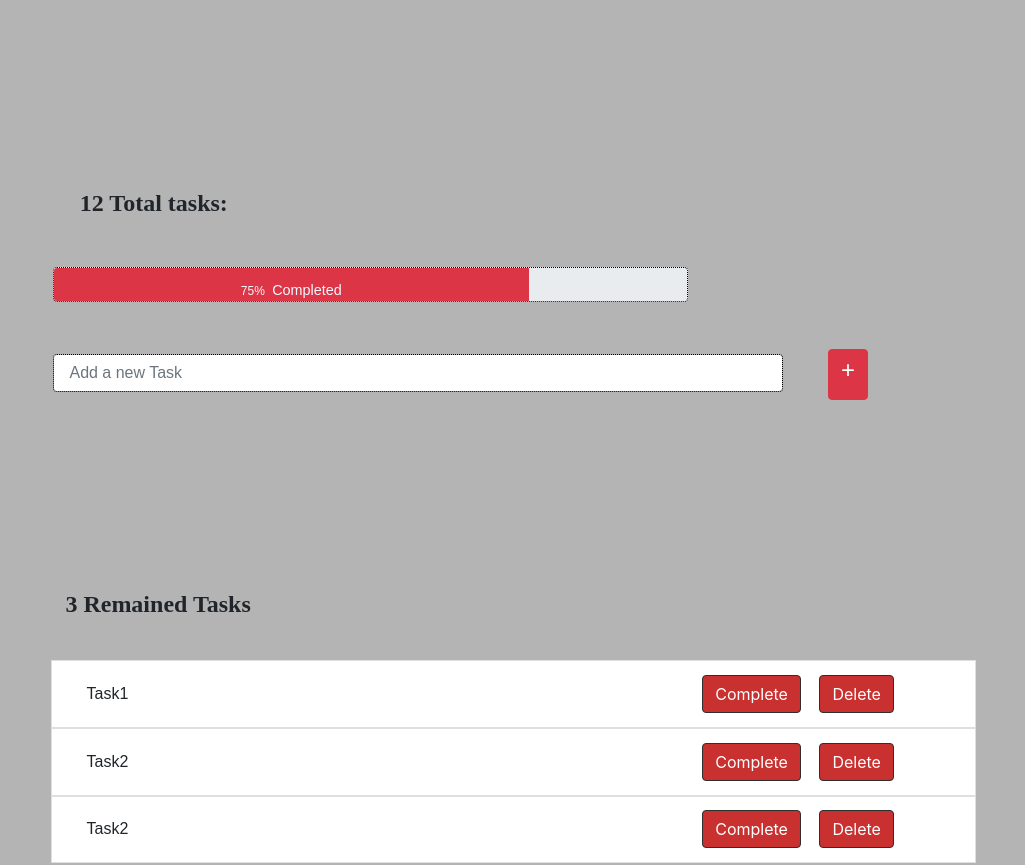
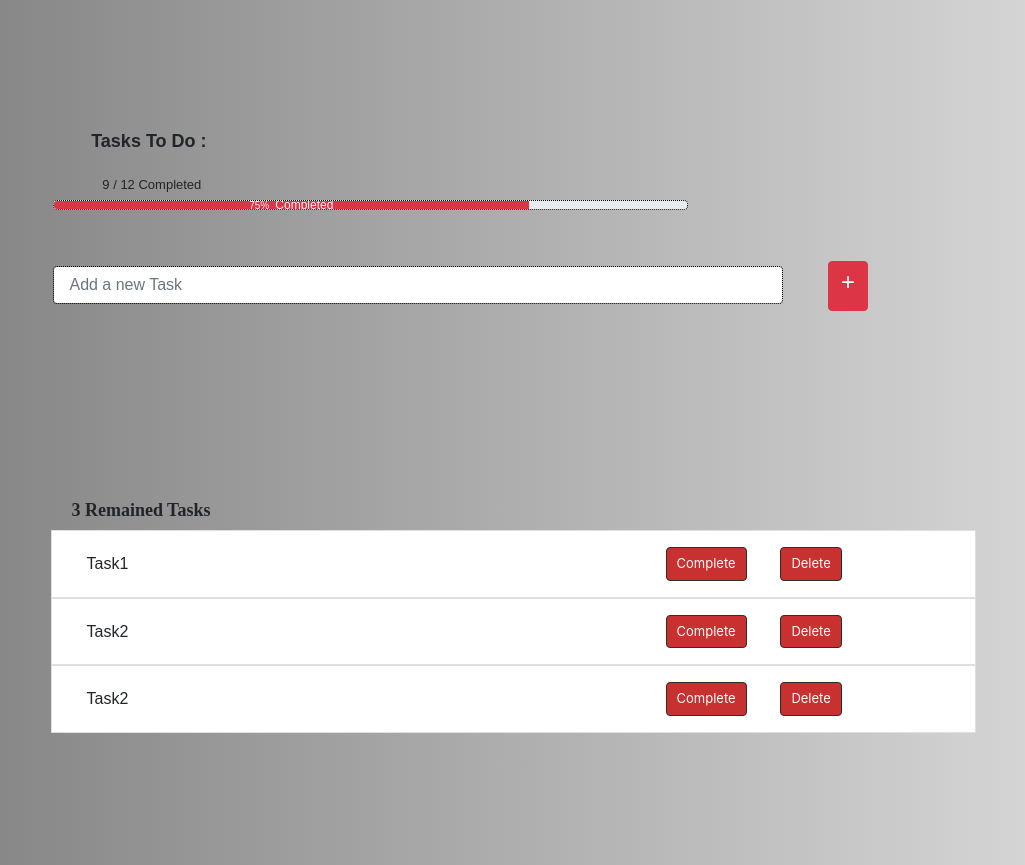
Before and after one commit to zainabalkaleefa/To-Do-App-React, a React (Create React App) app: page / in a window 1280 px wide. Shown: the top 865 px of the page, without its empty margins (127-1152 px from the left). Built offline with nearby package versions, Linux system fonts and the light colour scheme.

Commit message:
Change the back-ground, add how many tasks are completed out of all tasks.

```diff
--- a/src/App.css
+++ b/src/App.css
@@ -1,6 +1,7 @@
 .main_div {
   background-color: rgb(180, 180, 180);
   height: 200%;
+  background: linear-gradient(-90deg, #dfdede 0%, #7e7e7e 100%);
 }
 
 
@@ -11,6 +12,7 @@ footer{
 
 .headermargin{
 
+  background: linear-gradient(-90deg, #dfdede 0%, #7e7e7e 100%);
   padding-top: 10%;
   background-color: rgb(180, 180, 180);
   font-family: Arial, Helvetica, sans-serif;
--- a/src/App.js
+++ b/src/App.js
@@ -35,12 +35,12 @@ function App() {
 
     <div className="main_div">
       <div className="headermargin">
-      <InputAndAdd count={activeTasks.length+ completedTasks.length} progress={Math.round(progressPrecentage)} text={<big> &nbsp;Completed </big>}/>
+      <InputAndAdd num ={ completedTasks.length}  count={activeTasks.length+ completedTasks.length} progress={Math.round(progressPrecentage)} text={<big> &nbsp;Completed </big>}/>
       </div>
 
       <NumberOfTasks  count={ activeTasks.length }  text=" Remained Tasks"/>
 
-      <div className="list-group">
+      <div>
         {activeTasks.map( task => <IncompletedTask key={task.id} text={task.text}/>)}
       </div>
 
--- a/src/IncompletedTask/IncompletedTask.css
+++ b/src/IncompletedTask/IncompletedTask.css
@@ -12,6 +12,7 @@
 .task-text{
     text-align: left;
     font-family: Arial, Helvetica, sans-serif;
+    font-size: medium;
     margin-top: 1%;
     margin-bottom: 1%;
 
@@ -21,6 +22,9 @@
 .content3{
     background-color: rgb(201, 48, 48);
     border: 1px solid  rgb(46, 46, 46);
-    margin-right:7%;
+    margin-right:10%;
+    padding-right: 10px;
+    padding-left:  10px;
    color: white;
+   font-size: small;
 }
--- a/src/IncompletedTask/IncompletedTask.js
+++ b/src/IncompletedTask/IncompletedTask.js
@@ -5,12 +5,12 @@ function IncompletedTask(props) {
   return (
     <div className="container" align ="center">
       <div className= "row col-10 list-group-item d-flex justify-content-between align-items-center ">
-        <div className="col-12 col-md-8  task-text"  align="center">
+        <div className="col-12 col-md-6  task-text"  align="center">
             {props.text}
         </div>
-        <div className="col-12 col-md-4" >
+        <div className="col-12 col-md-5" >
             <button type="button" className="content3 btn btn-danger" > Complete</button>
-            <button type="button" className="content3 btn btn-danger " > Delete</button>
+            <button type="button" className="content3 btn btn-danger " > Delete  </button>
         </div>
       </div>
     </div>
--- a/src/InputAndAdd/InputAndAdd.css
+++ b/src/InputAndAdd/InputAndAdd.css
@@ -13,28 +13,43 @@
     margin-left: 100px;
  }
 
- .numberoftext_text{
-   background-color: rgb(180, 180, 180);
-   font-size: x-large;
+ .numberoftext_text1{
+
+   font-size: large;
    font-family: Arial, Helvetica, sans-serif;
    font-style: initial;
-   margin-left: 30%;
+   margin-left: 10%;
    font-weight: bold;
-   margin-top: 5%;
-   padding-left: 3%;
+   margin-top: 0%;
+   padding-left: 2%;
+  text-align: left;
+  margin-bottom: 20px;
 }
 
+.number0fProgress{
+   margin-bottom: 0px;
+   font-size: small;
+   font-family: Arial, Helvetica, sans-serif;
+   font-style: initial;
+   text-align: left;
+   margin-left: 13%;
+   margin-bottom: 5px;
+}
+
+
+
 .bar{
-   height: 40%;
-   margin-top: 30px;
-   margin-bottom: 10px;
+   height: 30%;
    margin-left: 13%;
    border: 1px dotted black;
 
+
 }
 .precentage-on-bar{
-   margin-top: 6%;
+   margin-top: 17px;
    color: aliceblue;
    font-family: Arial, Helvetica, sans-serif;
+   font-size: x-small;
+
 
 }
--- a/src/InputAndAdd/InputAndAdd.js
+++ b/src/InputAndAdd/InputAndAdd.js
@@ -6,14 +6,15 @@ function InputAndAdd(props) {
 
     <div className="container " align ="center">
 
-        <div className="row">
-          <p className="numberoftext_text"> {props.count} Total tasks: </p>
-        </div>
+
+          <p className="numberoftext_text1">  Tasks To Do : </p>
+          <p  className=" number0fProgress"> {props.num} / {props.count} Completed</p>
+
 
         <div className="row">
           <div className="col-10 col-md-8">
             <div className="progress bar" >
-            <div className="progress-bar bg-danger" role="progressbar" style={{width: `${props.progress}%`}} > <p className="precentage-on-bar">{props.progress}% {props.text}</p></div>
+            <div className="progress-bar bg-danger " role="progressbar" style={{width: `${props.progress}%`}} > <p className="precentage-on-bar">{props.progress}% {props.text}</p></div>
             </div>
           </div>
         </div>
--- a/src/NumberOfTasks/NumberOfTasks.css
+++ b/src/NumberOfTasks/NumberOfTasks.css
@@ -1,18 +1,17 @@
 .numberoftasks{
 
     margin-top: 10%;
-    margin-bottom: 2%;
+    margin-bottom: -10px;
 
 }
 
 .numberoftext_text{
 
     text-align: left;
-    background-color: rgb(180, 180, 180);
-    font-size: x-large;
+    font-size: large;
     font-family: 'Times New Roman', Times, serif;
     font-style: initial;
-    margin-left: 9%;
+    margin-left: 11%;
     font-weight: bold;
     margin-top: 5%;
 
```
